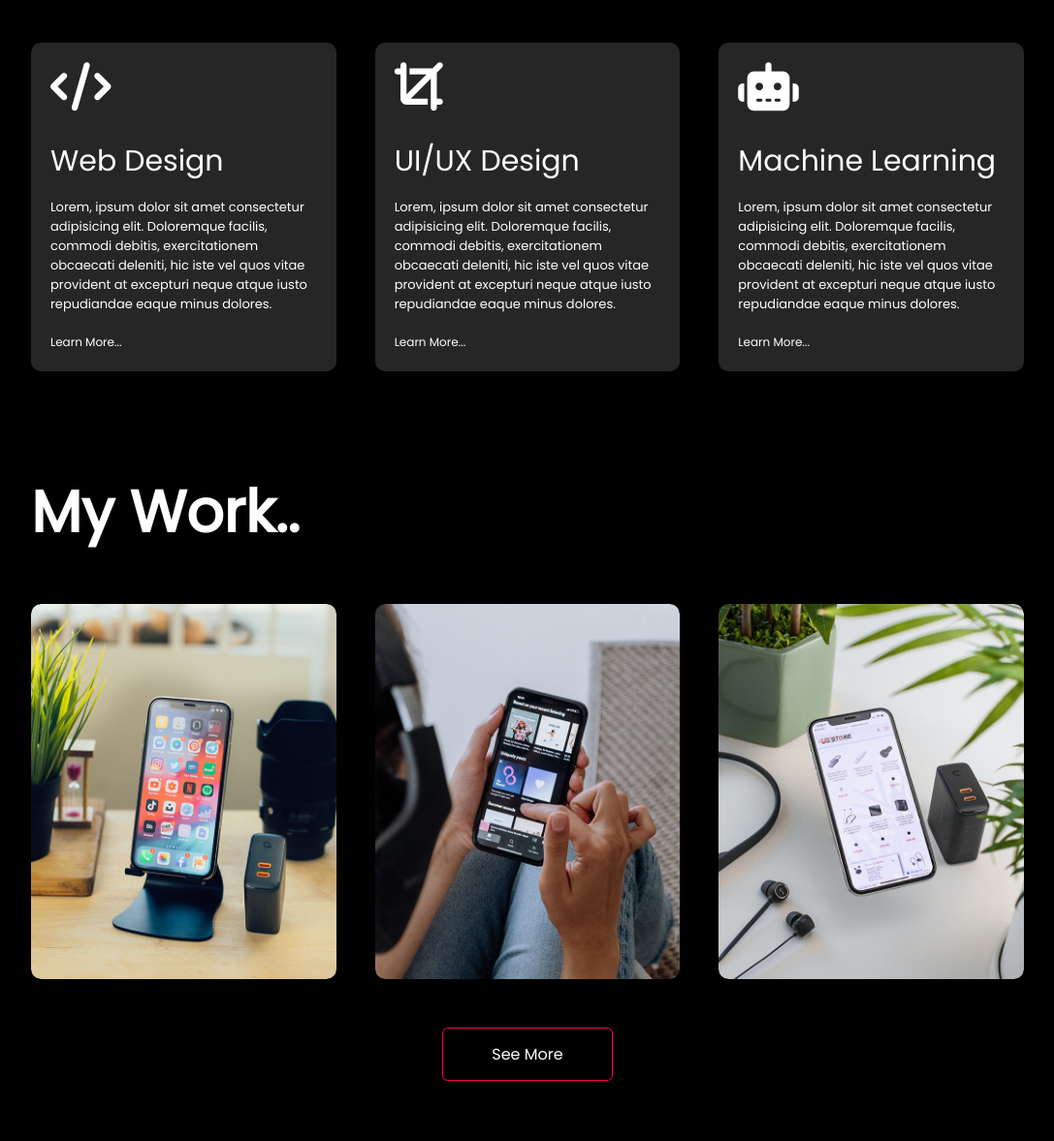
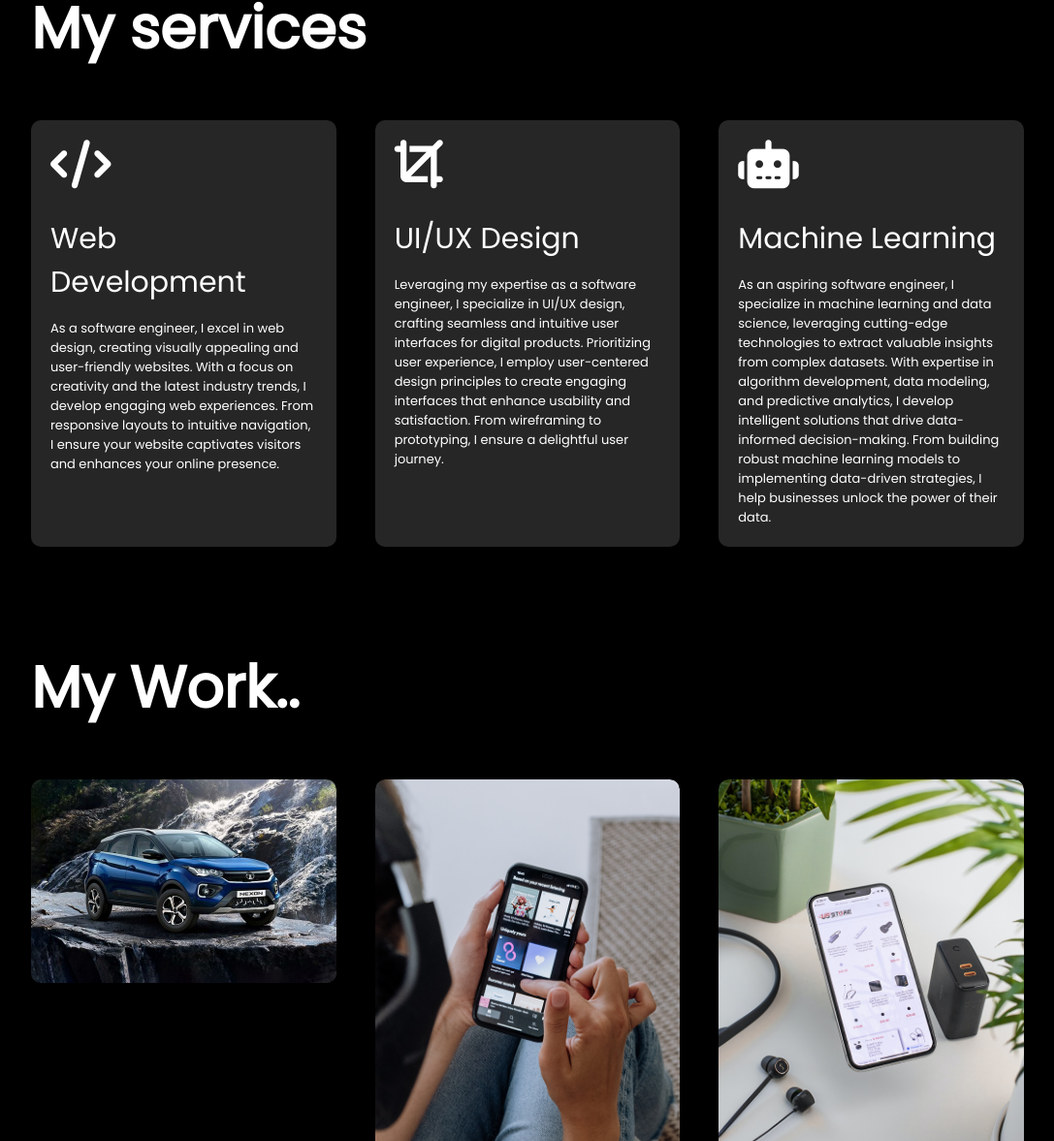
Before and after one commit to neelx10/personal-portfolio, a plain HTML site: page index.html in a window 1280 px wide. Shown: the part 1623-2800 px from the top of the page at 97% size, without its empty margins (96-1183 px from the left). Drawn offline with nearby package versions, Linux system fonts and the light colour scheme.

Commit message:
'secondcommit'

```diff
--- a/index.html
+++ b/index.html
@@ -48,7 +48,7 @@
       <div class="container">
         <div class="row">
           <div class="about-col-1">
-            <img src="personal-portfolio-img/images/user.png" />
+            <img src="personal-portfolio-img/images/my.jpg" />
           </div>
           <div class="about-col-2">
             <h1 class="sub-title">About Me</h1>
@@ -62,7 +62,7 @@
             <div class="tab-contents active-tab" id="skills">
               <ul>
                 <li>
-                  <span>Software Development</span><br />Designing web
+                  <span>Web Development</span><br />Designing web
                   applications
                 </li>
                 <li><span>UI/UX</span><br />Designing web/app interfaces</li>
@@ -97,36 +97,24 @@
         <div class="services-list">
           <div>
             <i class="fa-solid fa-code"></i>
-            <h2>Web Design</h2>
+            <h2>Web Development</h2>
             <p>
-              Lorem, ipsum dolor sit amet consectetur adipisicing elit.
-              Doloremque facilis, commodi debitis, exercitationem obcaecati
-              deleniti, hic iste vel quos vitae provident at excepturi neque
-              atque iusto repudiandae eaque minus dolores.
+              As a software engineer, I excel in web design, creating visually appealing and user-friendly websites. With a focus on creativity and the latest industry trends, I develop engaging web experiences. From responsive layouts to intuitive navigation, I ensure your website captivates visitors and enhances your online presence.
             </p>
-            <a href="#">Learn More...</a>
           </div>
           <div>
             <i class="fa-solid fa-crop"></i>
             <h2>UI/UX Design</h2>
             <p>
-              Lorem, ipsum dolor sit amet consectetur adipisicing elit.
-              Doloremque facilis, commodi debitis, exercitationem obcaecati
-              deleniti, hic iste vel quos vitae provident at excepturi neque
-              atque iusto repudiandae eaque minus dolores.
+              Leveraging my expertise as a software engineer, I specialize in UI/UX design, crafting seamless and intuitive user interfaces for digital products. Prioritizing user experience, I employ user-centered design principles to create engaging interfaces that enhance usability and satisfaction. From wireframing to prototyping, I ensure a delightful user journey.
             </p>
-            <a href="#">Learn More...</a>
           </div>
           <div>
             <i class="fa-solid fa-robot"></i>
             <h2>Machine Learning</h2>
             <p>
-              Lorem, ipsum dolor sit amet consectetur adipisicing elit.
-              Doloremque facilis, commodi debitis, exercitationem obcaecati
-              deleniti, hic iste vel quos vitae provident at excepturi neque
-              atque iusto repudiandae eaque minus dolores.
+              As an aspiring software engineer, I specialize in machine learning and data science, leveraging cutting-edge technologies to extract valuable insights from complex datasets. With expertise in algorithm development, data modeling, and predictive analytics, I develop intelligent solutions that drive data-informed decision-making. From building robust machine learning models to implementing data-driven strategies, I help businesses unlock the power of their data.
             </p>
-            <a href="#">Learn More...</a>
           </div>
         </div>
       </div>
@@ -138,10 +126,10 @@
         <h1 class="sub-title">My Work..</h1>
         <div class="work-list">
           <div class="work">
-            <img src="personal-portfolio-img/images/work-1.png" />
+            <img src="personal-portfolio-img/images/car.jpg" />
             <div class="layer">
               <h3>CARZONE: A PORTAL TO BUY AND SELL CARS</h3>
-              <p>Write Desc. here</p>
+              <!-- <p>Write Desc. here</p> -->
               <a href="https://github.com/neelx10/carzoneproject"
                 ><i class="fa-solid fa-arrow-up-right-from-square"></i
               ></a>
@@ -151,7 +139,7 @@
             <img src="personal-portfolio-img/images/work-2.png" />
             <div class="layer">
               <h3>VIDEO SHARING APP LIKE YOUTUBE</h3>
-              <p>Write Desc. here</p>
+              <!-- <p>Write Desc. here</p> -->
               <a href="https://github.com/neelx10/Video-Sharing-Site"
                 ><i class="fa-solid fa-arrow-up-right-from-square"></i
               ></a>
@@ -161,7 +149,7 @@
             <img src="personal-portfolio-img/images/work-3.png" />
             <div class="layer">
               <h3>EMAIL/SMS CLASSFIER</h3>
-              <p>Write Desc. here</p>
+              <!-- <p>Write Desc. here</p> -->
               <a href="https://github.com/neelx10/sms-and-email-spam-classifier"
                 ><i class="fa-solid fa-arrow-up-right-from-square"></i
               ></a>
```
Also changed, not shown: personal-portfolio-img/images/car.jpg (added), personal-portfolio-img/images/my.jpg (added).
